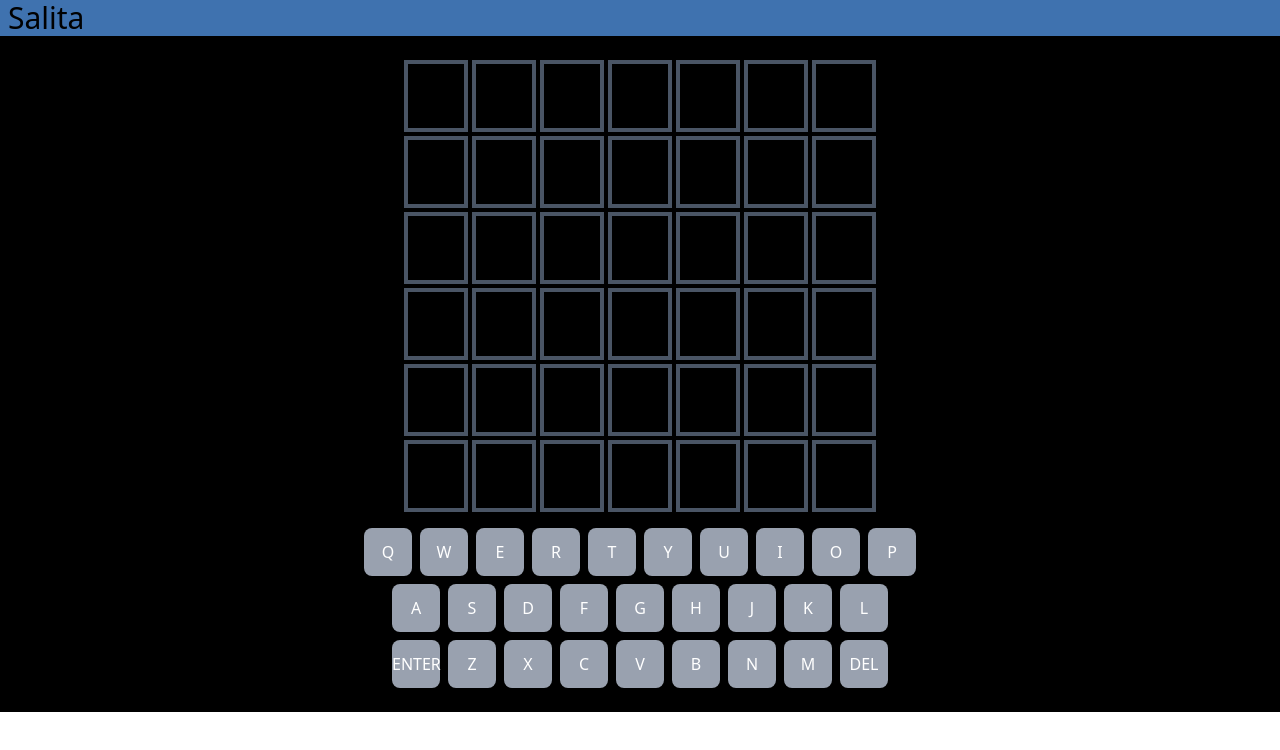
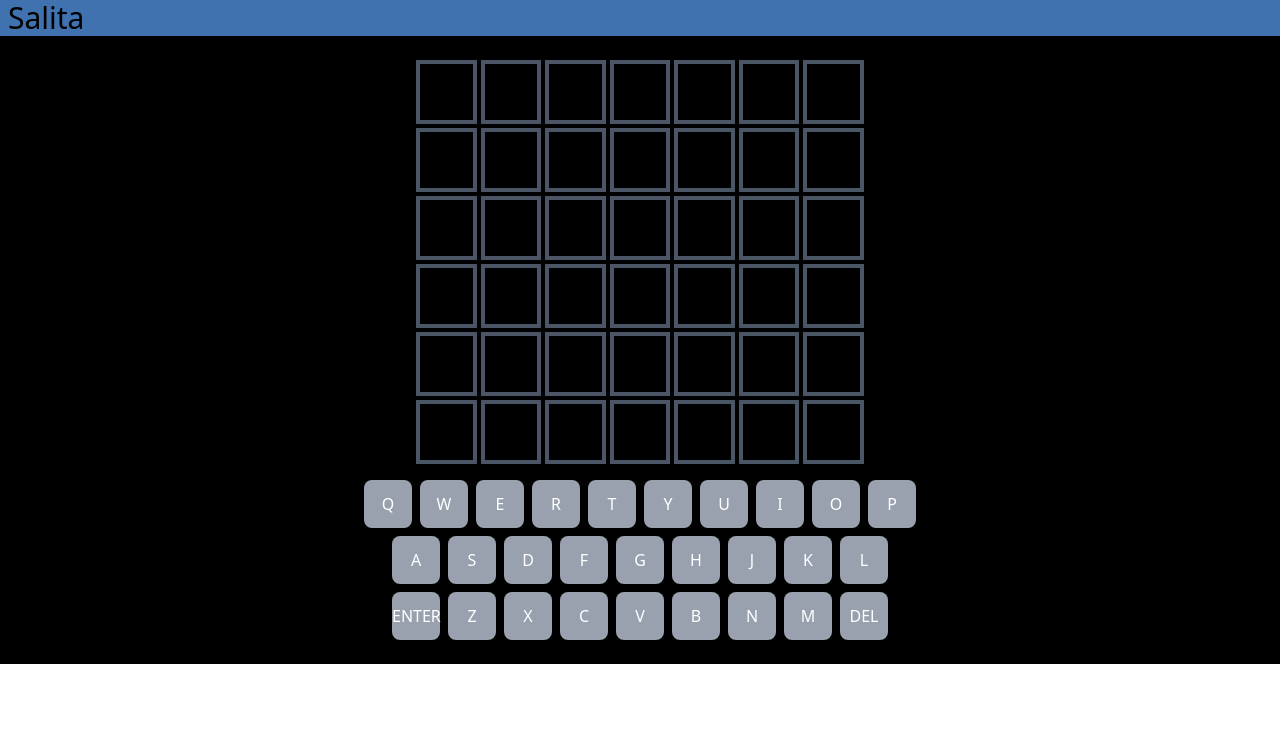
Before and after one commit to njwmerv/salita, a React (Vite) app in the folder front/: page /game/1 in a window 1280 px wide. Shown: the top 750 px of the page. Built offline with nearby package versions, Linux system fonts and the light colour scheme; some icons are missing.

Commit message:
Fixed height of empty tiles.

```diff
--- a/front/src/components/Board.tsx
+++ b/front/src/components/Board.tsx
@@ -78,28 +78,27 @@ function Tile({key, letter, correctness}: TileProps){
     const tileColour = (): string => {
         switch(correctness){
             case States.WRONG:
-                return "bg-gray-600";
+                return " bg-gray-600";
             case States.PRESENT:
-                return "bg-amber-300";
+                return " bg-amber-300";
             case States.CORRECT:
-                return "bg-green-600";
+                return " bg-green-600";
             default:
-                return "bg-black border-4 border-solid border-gray-600";
+                return " bg-black border-4 border-solid border-gray-600";
         }
     };
 
-    const textClass: string = "text-xl text-white w-16 h-16 text-center";
+    const textClass: string = "m-auto text-xl w-full text-center text-white";
     const containerClass: string = "flex flex-row items-center w-16 h-16" + tileColour();
 
     // Render
     return (
-        isNullOrUndefined(letter) && isNullOrUndefined(correctness) ?
-            <div key={key} className={containerClass}>
-                <p className={textClass}> </p>
-            </div>
-            :
-            <div key={key} className={containerClass}>
+        <div key={key} className={containerClass}>
+            {!isNullOrUndefined(letter) || !isNullOrUndefined(correctness) ?
                 <p className={textClass}>{letter?.toUpperCase()}</p>
-            </div>
+                :
+                null
+            }
+        </div>
     );
 }
```
